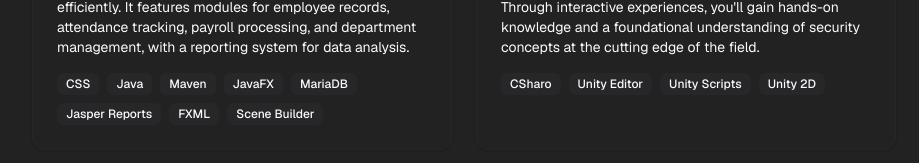
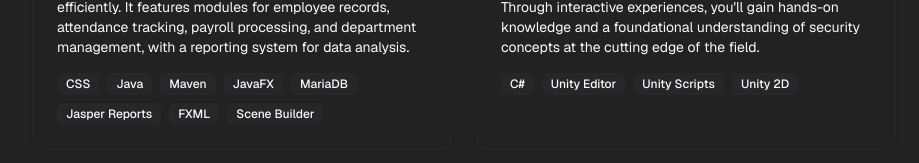
Before and after one commit to mrkkvnsndvl/mrkkvnsndvl-portfolio, a React (Vite) app: page / in a window 1280 px wide. Shown: the part 1470-1633 px from the top of the page, without its empty margins (176-1095 px from the left). Built offline with nearby package versions, Linux system fonts and the light colour scheme.

Commit message:
fix typo

```diff
--- a/src/data/projectsData.ts
+++ b/src/data/projectsData.ts
@@ -55,7 +55,7 @@ export const projectsData: Project[] = [
     title: "Cyber Quest",
     description:
       "Cyber Quest is my capstone project, designed to introduce you to fundamental cybersecurity challenges. Through interactive experiences, you'll gain hands-on knowledge and a foundational understanding of security concepts at the cutting edge of the field.",
-    technologies: ["CSharo", "Unity Editor", "Unity Scripts", "Unity 2D"],
+    technologies: ["C#", "Unity Editor", "Unity Scripts", "Unity 2D"],
     category: "Game",
     featured: true,
     date: "2024-12-20",
```
